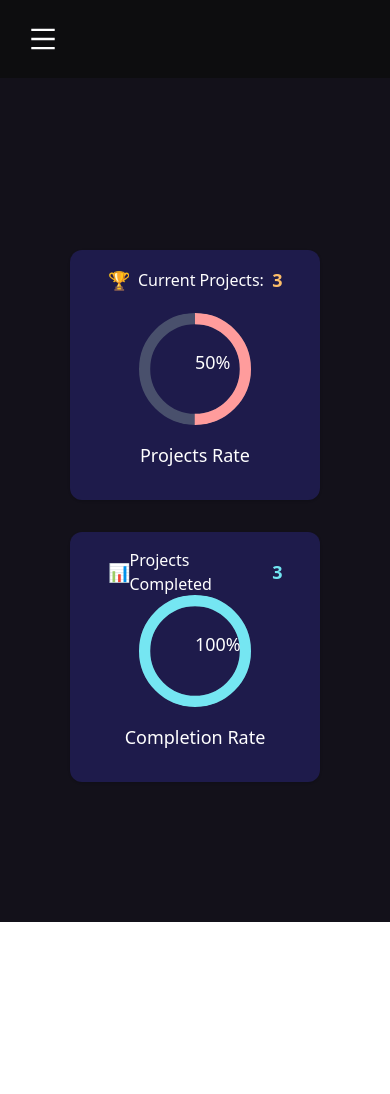
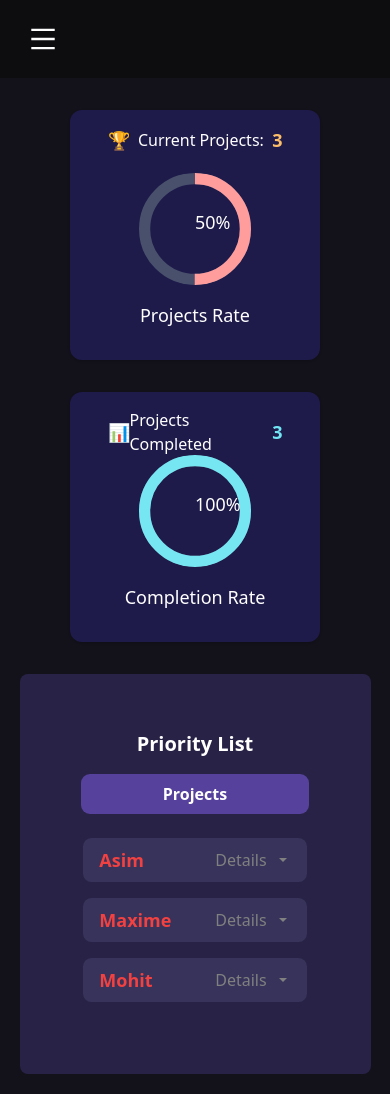
Before and after one commit to mtalhazulf/hrms, a React (Vite) app: page /admin in a window 390 px wide. Before the commit the page ends 922 px from the top, so only its background shows below. Built offline with nearby package versions, Linux system fonts and the light colour scheme.

Commit message:
Fixed Table for Mobile Phone

```diff
--- a/package.json
+++ b/package.json
@@ -10,6 +10,7 @@
     "preview": "vite preview"
   },
   "dependencies": {
+    "flowbite-react": "^0.6.4",
     "react": "^18.2.0",
     "react-circular-progressbar": "^2.1.0",
     "react-dom": "^18.2.0",
--- a/src/Admin/List.jsx
+++ b/src/Admin/List.jsx
@@ -34,12 +34,10 @@ const List = () => {
             status:"Completed"
 
         }
-
-
     ]
   return (
     <>
-    <div className="lg:flex flex-col items-center justify-center space-y-4 w-[650px] h-[280px] bg-indigo-950 rounded-xl  hidden " >
+    <div className="md:flex flex-col items-center justify-center space-y-4 lg:w-[650px] w-[720px] lg:h-[280px] h-[320px] bg-indigo-950 rounded-xl  hidden " >
         <p className='text-white text-xl font-bold '>Priority List</p>
        <div className='flex flex-row items-center justify-between w-[95%] rounded bg-[#56429C] h-10 px-2'>
         {heading.map ((item,index)=>(
@@ -56,16 +54,11 @@ const List = () => {
             <p  className='text-[#41F1B6] text-md font-bold'>{item.status}</p>
             </div>
             <div className="w-full h-[0px] border border-white border-opacity-10"></div>
-
             </>
         ))}
       </div>
-
-
-
     </div>
     </>
-
   )
 }
 
--- /dev/null
+++ b/src/Admin/MobileView.jsx
@@ -0,0 +1,87 @@
+import React, { useState } from "react";
+import { IoMdArrowDropdown } from "react-icons/io";
+import { IoMdArrowDropup } from "react-icons/io";
+
+const MobileView = () => {
+  const [selectedProject, setSelectedProject] = useState(null);
+
+  const toggleDetails = (index) => {
+    setSelectedProject((prev) => (prev === index ? null : index));
+  };
+
+  const data = [
+    {
+      name: "Asim",
+      deadline: "12/12/2023",
+      teamLead: "Saleemi",
+      status: "Completed",
+    },
+    {
+      name: "Maxime",
+      deadline: "12/1/2023",
+      teamLead: "Talha",
+      status: "Completed",
+    },
+    {
+      name: "Mohit",
+      deadline: "12/12/2023",
+      teamLead: "Ahmed",
+      status: "Completed",
+    },
+  ];
+
+  return (
+    <div className="md:hidden bg-[#282346] flex flex-col items-center justify-center w-[90%] h-[400px] py-2 overflow-y-auto pb-4 rounded-lg space-y-4">
+      <p className="text-white text-xl font-bold">Priority List</p>
+      <div className="flex flex-row items-center justify-center w-[65%] rounded-[9px] bg-[#56429C] h-10 px-2">
+        <p className="text-white text-md font-bold">Projects</p>
+      </div>
+
+      <div className="flex flex-col items-center justify-center px-4 w-full space-y-4 py-2 ">
+        {data.map((item, index) => (
+          <div
+            key={index}
+            className="flex flex-col bg-[#52507C5E] w-[70%] py-2 rounded-[8.61px]"
+          >
+            <div
+              className="flex justify-between items-center px-4 cursor-pointer"
+
+            >
+              <p className="text-[#F14141] font-semibold text-lg">
+                {item.name}
+              </p>
+              <div className="flex gap-2 items-center justify-center">
+                <p className="text-[#808080]">Details</p>
+
+                {selectedProject ? (
+                  <IoMdArrowDropup className="text-[#808080] text-md"  onClick={() => toggleDetails(index)} />
+                ) : (
+                  <IoMdArrowDropdown className="text-[#808080] text-md"  onClick={() => toggleDetails(index)} />
+                )}
+                  </div>
+            </div>
+
+            {selectedProject === index && (
+              <div className="flex flex-col items-start justify-center w-full space-y-4 text-white px-4 mt-4">
+                <div className="flex justify-between items-center w-full">
+                  <p>Deadline:</p>
+                  <p>{item.deadline}</p>
+                </div>
+                <div className="flex justify-between items-center w-full">
+                  <p>Team Lead:</p>
+                  <p>{item.teamLead}</p>
+                </div>
+                <div className="flex justify-between items-center w-full">
+                  <p>Status:</p>
+                  <p>{item.status}</p>
+                </div>
+              </div>
+            )}
+          </div>
+        ))}
+      </div>
+    </div>
+  );
+};
+
+export default MobileView;
--- a/src/Admin/Overview.jsx
+++ b/src/Admin/Overview.jsx
@@ -4,6 +4,7 @@ import Progress from "./Progress";
 import NewProgress from "./NewProgress";
 import List from "./List";
 import Heading from "../Components/Shared/Heading";
+import MobileView from "./MobileView";
 
 const Overview = () => {
 
@@ -26,6 +27,10 @@ const Overview = () => {
 
           </div>
           <List />
+
+          <div className="pb-5 flex items-center justify-center w-full">
+          <MobileView />
+          </div>
         </div>
 
       </div>
```
Also changed, not shown: 1 other file (tests, documents, lock files or other folders).
